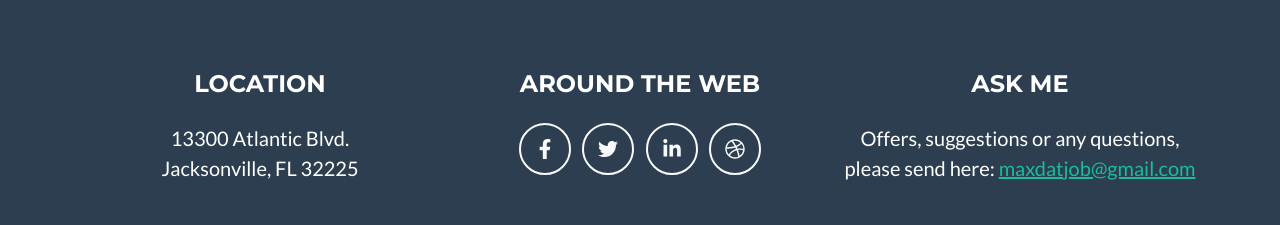
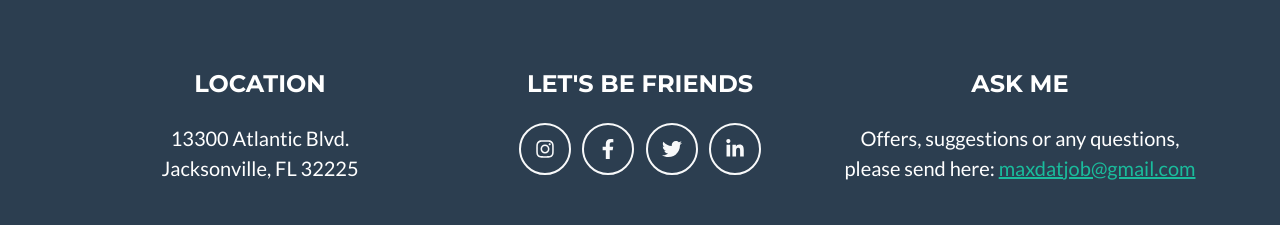
Before and after one commit to MaxDatii/maxdatii.github.io, a plain HTML site: page index.html in a window 1280 px wide. Shown: the part 2895-3120 px from the top of the page. Drawn offline with nearby package versions, Linux system fonts and the light colour scheme.

Commit message:
add the instagram link. replace the order of social links.

```diff
--- a/index.html
+++ b/index.html
@@ -195,11 +195,11 @@
                     </div>
                     <!-- Footer Social Icons-->
                     <div class="col-lg-4 mb-5 mb-lg-0">
-                        <h4 class="text-uppercase mb-4">Around the Web</h4>
+                        <h4 class="text-uppercase mb-4">Let's be friends</h4>
+                        <a class="btn btn-outline-light btn-social mx-1" href="https://www.instagram.com/maxmoviemaker/"><i class="fab fa-fw fa-instagram"></i></a>
                         <a class="btn btn-outline-light btn-social mx-1" href="https://www.facebook.com/Max.moviemaker"><i class="fab fa-fw fa-facebook-f"></i></a>
                         <a class="btn btn-outline-light btn-social mx-1" href="https://x.com/MaxMoviemaker"><i class="fab fa-fw fa-twitter"></i></a>
                         <a class="btn btn-outline-light btn-social mx-1" href="https://www.linkedin.com/in/maxdatii/"><i class="fab fa-fw fa-linkedin-in"></i></a>
-                        <a class="btn btn-outline-light btn-social mx-1" href="#page-top"><i class="fab fa-fw fa-dribbble"></i></a>
                     </div>
                     <!-- Footer About Text-->
                     <div class="col-lg-4">
```
